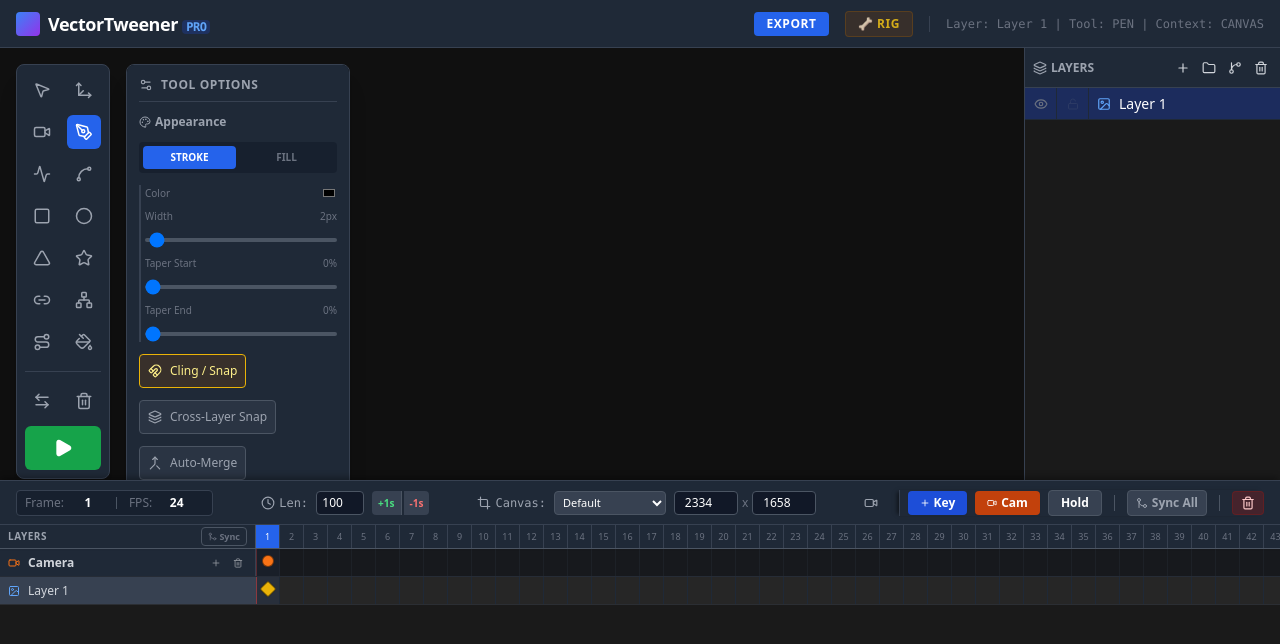
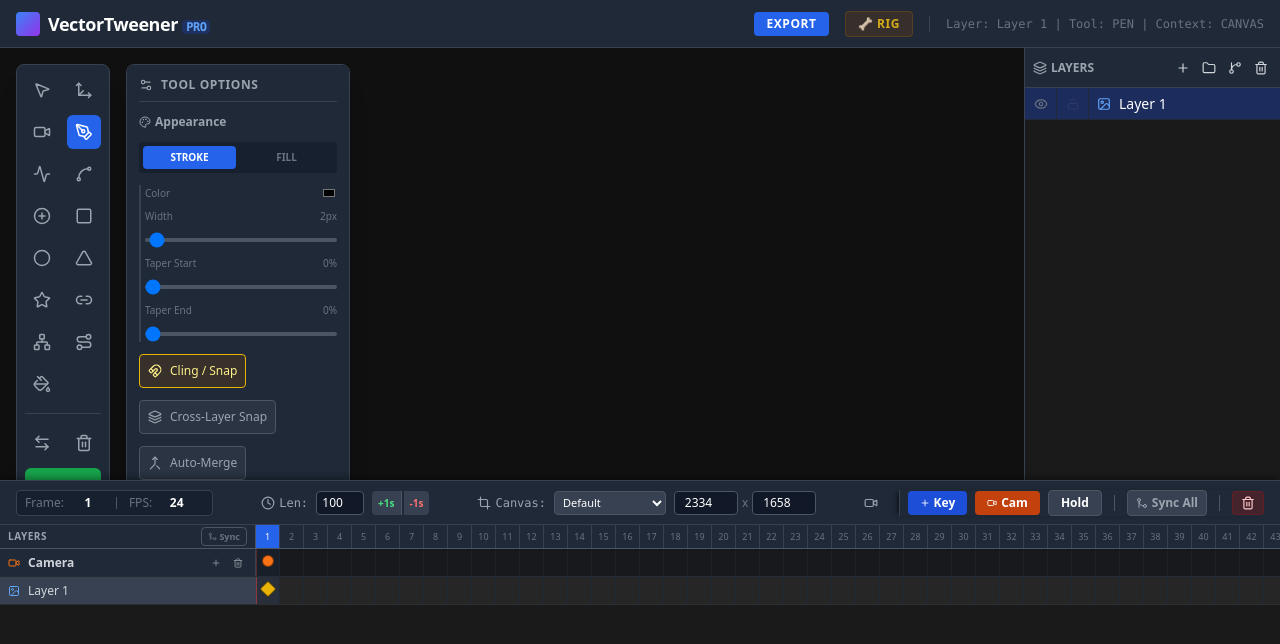
Before and after one commit to bigboiiijones/Vector-Tweener-Pro, a React (Vite) app: page / in a window 1280 px wide. Shown: the top 644 px of the page. Built offline with nearby package versions, Linux system fonts and the light colour scheme.

Commit message:
Restore Add Points tool in toolbar and shortcut

```diff
--- a/components/Toolbar.tsx
+++ b/components/Toolbar.tsx
@@ -16,6 +16,7 @@ import {
     Route,
     Network,
     Play,
+    PlusCircle,
     Move3d,
     Video,
     PaintBucket
@@ -47,6 +48,7 @@ export const Toolbar: React.FC<ToolbarProps> = React.memo(({
     { id: ToolType.PEN, icon: <PenTool size={18} />, label: 'Pen (P)' },
     { id: ToolType.POLYLINE, icon: <Activity size={18} />, label: 'Polyline (L)' },
     { id: ToolType.CURVE, icon: <Spline size={18} />, label: 'Curve (C)' },
+    { id: ToolType.ADD_POINTS, icon: <PlusCircle size={18} />, label: 'Add Points (A)' },
     { id: ToolType.RECTANGLE, icon: <Square size={18} />, label: 'Rectangle' },
     { id: ToolType.CIRCLE, icon: <Circle size={18} />, label: 'Circle' },
     { id: ToolType.TRIANGLE, icon: <Triangle size={18} />, label: 'Triangle' },
--- a/hooks/useKeyboardShortcuts.ts
+++ b/hooks/useKeyboardShortcuts.ts
@@ -53,6 +53,7 @@ export const useKeyboardShortcuts = ({
                 if (e.key === 'b') setTool(ToolType.BIND);
                 if (e.key === 'l') setTool(ToolType.POLYLINE);
                 if (e.key === 'c') setTool(ToolType.CURVE);
+                if (e.key === 'a') setTool(ToolType.ADD_POINTS);
                 if (e.key === 'm') setTool(ToolType.MOTION_PATH);
                 if (e.key === 'k') setTool(ToolType.CORRESPONDENCE);
                 if (e.key === 'g') setTool(ToolType.PAINT_BUCKET);
```
